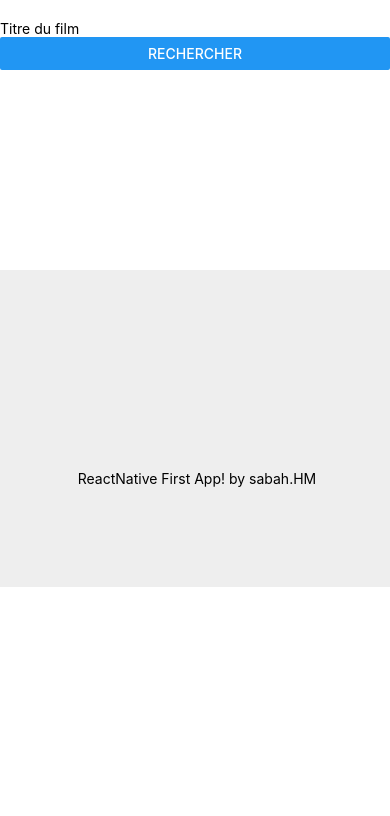
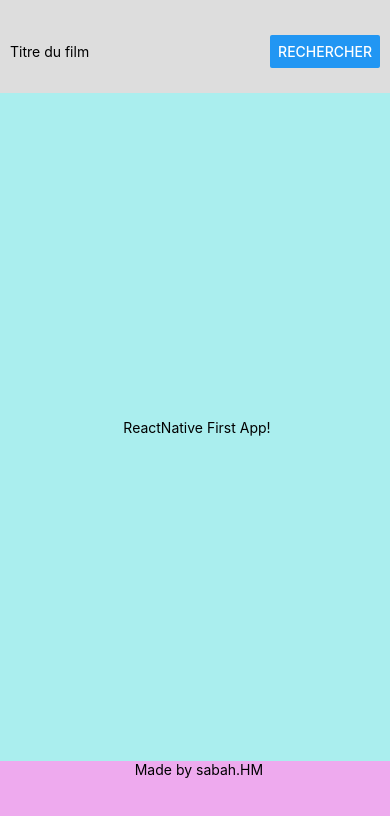
Before and after one commit to saabaaah/react_learning_projects, a React Native app in the folder FirstApp/: screen / in a window 390 px wide. Shown: the top 816 px of the page. Built offline with nearby package versions, Linux system fonts and the light colour scheme.

Commit message:
[*] Flexbox ds react-native

```diff
--- a/FirstApp/App.js
+++ b/FirstApp/App.js
@@ -2,13 +2,25 @@ import React from 'react';
 import { StyleSheet, Text, View } from 'react-native';
 
 import Search from './Components/Search'
+import PageContent from './Components/PageContent'
 import Footer from './Components/Footer'
 export default function App() {
   return (
     // la vue principale //
-    <View >
+    <View style={styles.main_container} >
       <Search/>
+      <PageContent/>
       <Footer/>
     </View>
   );
 }
+
+const styles = StyleSheet.create({
+  main_container: {
+    flex: 1,
+    backgroundColor: '#EFF'
+  },
+  text: {
+    backgroundColor: '#DDD',
+  }
+});
--- a/FirstApp/Components/Footer.js
+++ b/FirstApp/Components/Footer.js
@@ -10,7 +10,7 @@ class Footer extends React.Component {
         return (
             // Ici on rend à l'écran les éléments graphiques de notre component custom Footer
             <View style={footer_style.container}>
-            	<Text style={[footer_style.text, { marginBottom: 100 }]}> ReactNative First App! by sabah.HM</Text>
+            	<Text style={[footer_style.text]}>  Made by sabah.HM</Text>
             </View>
         )
     }
@@ -21,14 +21,14 @@ export default Footer
 
 const footer_style = StyleSheet.create({
   container: {
-    marginTop: 200,
-    paddingTop: 200,
-    backgroundColor: '#EEE',
+    flex: 1,
+    backgroundColor: '#EAE',
     justifyContent: 'center',
   },
   text: {
   	//marginTop: 20,
     //height: 50,
+    flex: 1,
     textAlign: 'center',
   },
 });
--- /dev/null
+++ b/FirstApp/Components/PageContent.js
@@ -0,0 +1,35 @@
+// Components/PageContent.js
+import React from 'react'
+
+// importer les composant basiques (web)
+import { StyleSheet, View, TextInput, Text } from 'react-native'
+
+
+class PageContent extends React.Component {
+    render() {
+        return (
+            // Ici on rend à l'écran les éléments graphiques de notre component custom PageContent
+            <View style={page_style.container}>
+            	<Text style={[page_style.text]}> ReactNative First App!</Text>
+            </View>
+        )
+    }
+}
+
+// Exporter cet element
+export default PageContent
+
+const page_style = StyleSheet.create({
+  container: {
+    flex: 8,
+    backgroundColor: '#AEE',
+    alignItems: 'center',
+    justifyContent: 'center',
+  },
+  text: {
+  	//marginTop: 20,
+    //height: 50,
+    flex: 0,
+    textAlign: 'center',
+  },
+});
--- a/FirstApp/Components/Search.js
+++ b/FirstApp/Components/Search.js
@@ -9,9 +9,12 @@ class Search extends React.Component {
     render() {
         return (
             // Ici on rend à l'écran les éléments graphiques de notre component custom Search
-            <View >
-            	<TextInput style={search_style.text_input} placeholder='Titre du film' />
-            	<Button title='Rechercher' onPress={() => {}} />
+            <View style={search_style.container}>
+            	<TextInput 	style={search_style.text_input}
+            				placeholder='Titre du film' />
+            	<Button style={search_style.text_input}
+            			title='Rechercher'
+            			onPress={() => {}} />
             </View>
             // ====== equivalent à //
             /*
@@ -29,11 +32,16 @@ export default Search
 
 const search_style = StyleSheet.create({
   container: {
+  	flex: 1,
+  	flexDirection: 'row',
     backgroundColor: '#DDD',
     alignItems: 'center',
     justifyContent: 'center',
+    paddingLeft: 10,
+    paddingRight: 10,
+    paddingTop: 10,
   },
   text_input: {
-  	marginTop: 20,
+  	flex: 1,
   },
 });
```
